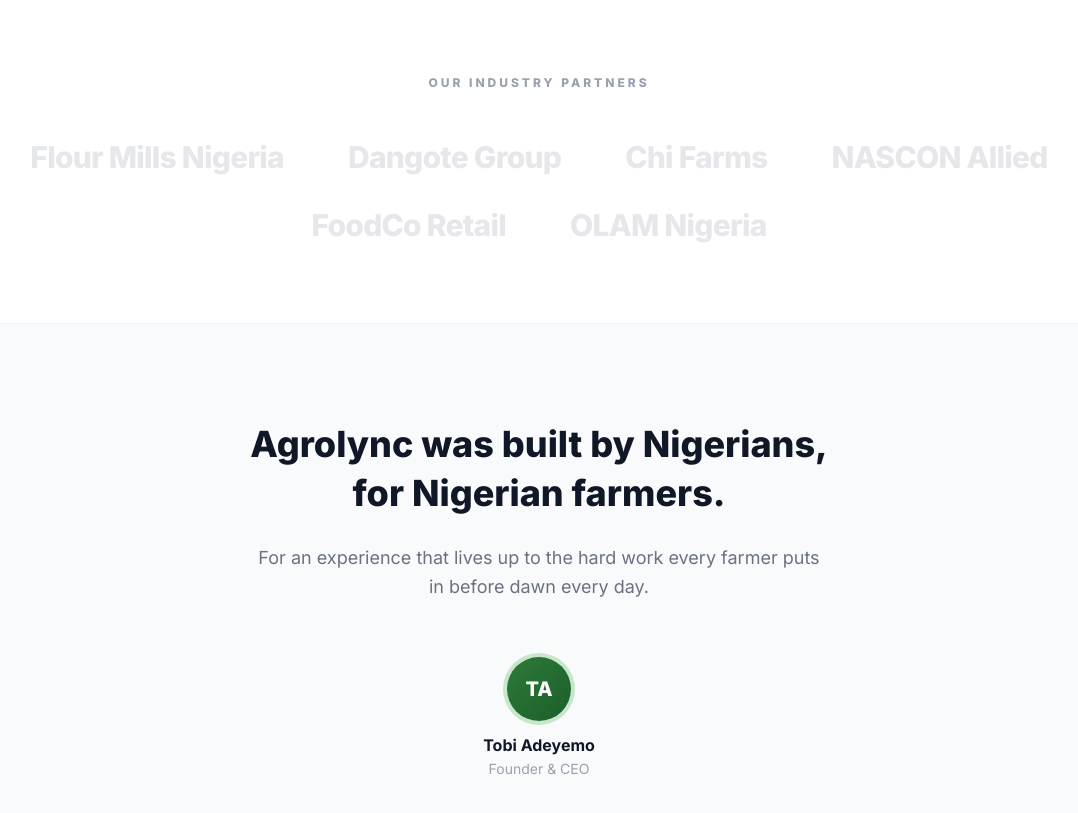
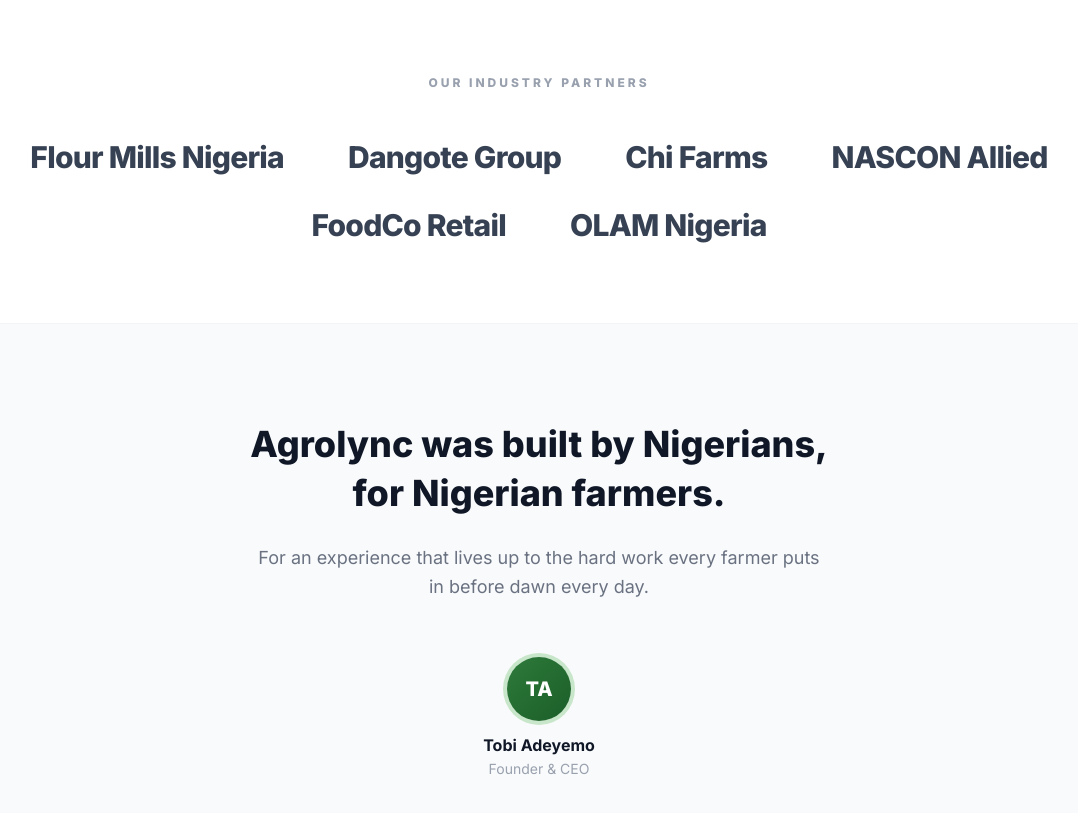
Before and after one commit to rayyanabrar76/farm, a Next.js app: page / in a window 1280 px wide. Shown: the part 4380-5193 px from the top of the page, without its empty margins (101-1179 px from the left). Built offline with nearby package versions, Linux system fonts and the light colour scheme.

Commit message:
fix: darken industry partner names to text-gray-700
Co-Authored-By: Claude Sonnet 4.6 <noreply@anthropic.com>

```diff
--- a/app/page.tsx
+++ b/app/page.tsx
@@ -300,7 +300,7 @@ export default function HomePage() {
           <p className="text-center text-xs font-black tracking-[0.25em] text-gray-400 uppercase mb-12">Our Industry Partners</p>
           <div className="flex flex-wrap items-center justify-center gap-x-10 sm:gap-x-16 gap-y-6 sm:gap-y-8">
             {PARTNERS.map((p) => (
-              <span key={p} className="text-2xl sm:text-3xl font-black text-gray-200 hover:text-gray-700 transition-colors duration-200 cursor-default select-none tracking-tight">{p}</span>
+              <span key={p} className="text-2xl sm:text-3xl font-black text-gray-700 hover:text-gray-950 transition-colors duration-200 cursor-default select-none tracking-tight">{p}</span>
             ))}
           </div>
         </div>
```
